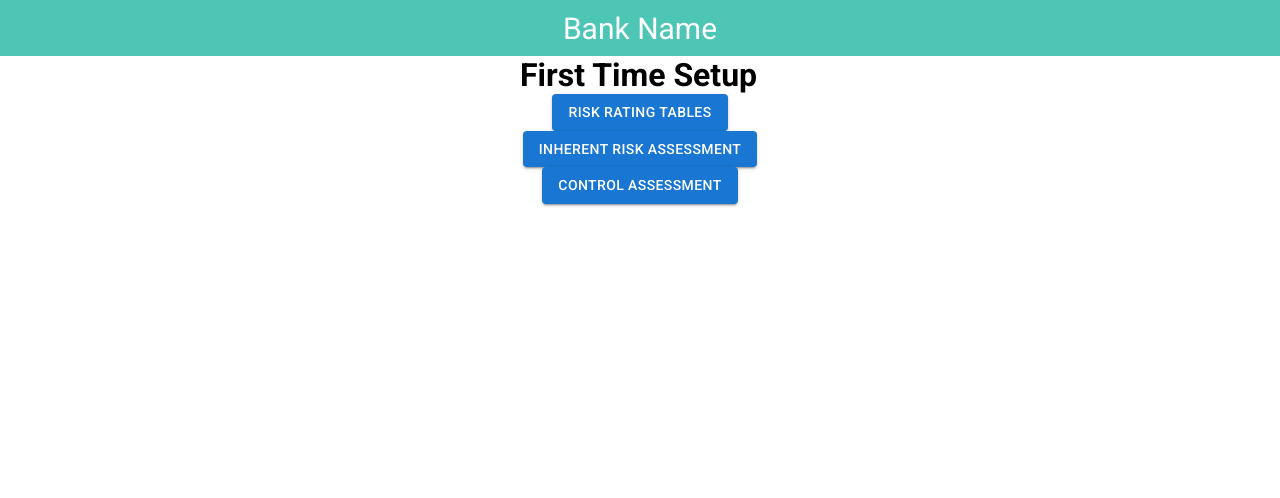
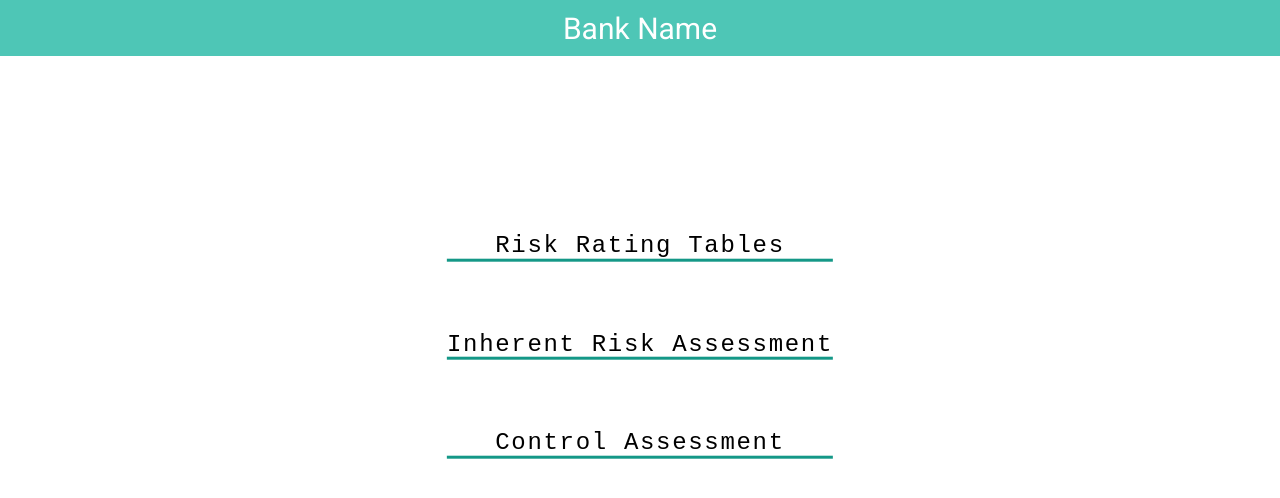
Before and after one commit to Naeem2111/LawFirmApp, a React (Create React App) app: page /home in a window 1280 px wide. Shown: the top 498 px of the page. Built offline with nearby package versions, Linux system fonts and the light colour scheme.

Commit message:
Added styling to settings-first-setup screen

```diff
--- a/src/Pages/Home/Home.jsx
+++ b/src/Pages/Home/Home.jsx
@@ -1,19 +1,30 @@
 import './Home.scss'
-import { Button } from '@mui/material'
 import { Link } from 'react-router-dom'
 const Home = () => {
   return (
     <div className="home">
-      <h1>First Time Setup</h1>
+      {/* <h1>First Time Setup</h1> */}
       <div className="buttons">
-        <Link to="/risktables" className="btnRiskRatingTables" style={{ textDecoration: 'none' }}>
-          <Button variant="contained">Risk Rating Tables</Button>
+        <Link to="/risktables" className="btnRiskRatingTables">
+          <span class="text">Risk Rating Tables</span>
+          <span class="line -right"></span>
+          <span class="line -top"></span>
+          <span class="line -left"></span>
+          <span class="line -bottom"></span>
         </Link>
-        <Link to="/irasettings" classname="btnIRASettings" style={{ textDecoration: 'none' }}>
-          <Button variant="contained">Inherent Risk Assessment</Button>
+        <Link to="/irasettings" classname="btnIRASettings">
+          <span class="text">Inherent Risk Assessment</span>
+          <span class="line -right"></span>
+          <span class="line -top"></span>
+          <span class="line -left"></span>
+          <span class="line -bottom"></span>
         </Link>
-        <Link to="/casettings" classname="btnCASettings" style={{ textDecoration: 'none' }}>
-          <Button variant="contained">Control Assessment</Button>
+        <Link to="/casettings" classname="btnCASettings">
+          <span class="text">Control Assessment</span>
+          <span class="line -right"></span>
+          <span class="line -top"></span>
+          <span class="line -left"></span>
+          <span class="line -bottom"></span>
         </Link>
       </div>
     </div>
--- a/src/Pages/Home/Home.scss
+++ b/src/Pages/Home/Home.scss
@@ -1,20 +1,139 @@
+$thick: 3px;
+$pad: 0.7em;
+$extra: calc(#{$pad} * 1.2);
+$color: #149887;
+
 .home {
-  display: block;
-  margin-left: auto;
-  margin-right: auto;
-  width: 30vh;
-  height: 100%;
+  background: white;
+  text-align: center;
+  display: flex;
+	min-height: 80vh;
+	flex-direction: column;
+	justify-content: center;
+	align-items: center;
+  a {
+    color: black;
+    text-decoration: none;
+    padding: $pad $extra;
+    display: block;
+    border: $thick solid transparent;
+    position: relative;
+    font-size: 1.5em;
+    cursor: pointer;
+    letter-spacing: 0.07em;
+    position: flex;
+    left: 50%;
+    top: 50%;
+    transform: translate(-50%, -50%);
+    margin-bottom: 4vh;
 
-  .buttons {
-    flex: 1;
-    display: flex;
-    flex-direction: column;
-    align-items: center;
-    justify-content: center;
+    .text {
+      // padding: 0 0.3em;
+      font-family: proxima-nova, monospace;
+      transform: translate3d(0, $pad, 0);
+      display: block;
+      transition: transform 0.4s cubic-bezier(0.2, 0, 0, 1) 0.4s;
+    }
 
-    [type^='button'] {
-      text-decoration: none !important;
-      width: 100%;
+    &:after {
+      position: absolute;
+      content: '';
+      bottom: -$thick;
+      left: $extra;
+      right: $extra;
+      height: $thick;
+      background: $color;
+      // z-index: -1;
+      transition: transform 0.8s cubic-bezier(1, 0, 0.37, 1) 0.2s,
+        right 0.2s cubic-bezier(0.04, 0.48, 0, 1) 0.6s,
+        left 0.4s cubic-bezier(0.04, 0.48, 0, 1) 0.6s;
+      transform-origin: left;
+    }
+  }
+
+  .line {
+    position: absolute;
+    background: $color;
+
+    &.-right,
+    &.-left {
+      width: $thick;
+      bottom: -$thick;
+      top: -$thick;
+      transform: scale3d(1, 0, 1);
+    }
+
+    &.-top,
+    &.-bottom {
+      height: $thick;
+      left: -$thick;
+      right: -$thick;
+      transform: scale3d(0, 1, 1);
+    }
+
+    &.-right {
+      right: -$thick;
+      transition: transform 0.1s cubic-bezier(1, 0, 0.65, 1.01) 0.23s;
+      transform-origin: top;
+    }
+
+    &.-top {
+      top: -$thick;
+      transition: transform 0.08s linear 0.43s;
+      transform-origin: left;
+    }
+
+    &.-left {
+      left: -$thick;
+      transition: transform 0.08s linear 0.51s;
+      transform-origin: bottom;
+    }
+
+    &.-bottom {
+      bottom: -$thick;
+      transition: transform 0.3s cubic-bezier(1, 0, 0.65, 1.01);
+      transform-origin: right;
+    }
+  }
+
+  a:hover,
+  a:active {
+    .text {
+      transform: translate3d(0, 0, 0);
+      transition: transform 0.6s cubic-bezier(0.2, 0, 0, 1) 0.4s;
+    }
+
+    &:after {
+      transform: scale3d(0, 1, 1);
+      right: -$thick;
+      left: -$thick;
+      transform-origin: right;
+      transition: transform 0.2s cubic-bezier(1, 0, 0.65, 1.01) 0.17s,
+        right 0.2s cubic-bezier(1, 0, 0.65, 1.01), left 0s 0.3s;
+    }
+
+    .line {
+      transform: scale3d(1, 1, 1);
+
+      &.-right {
+        transition: transform 0.1s cubic-bezier(1, 0, 0.65, 1.01) 0.2s;
+        transform-origin: bottom;
+      }
+
+      &.-top {
+        transition: transform 0.08s linear 0.4s;
+        transform-origin: right;
+      }
+
+      &.-left {
+        transition: transform 0.08s linear 0.48s;
+        transform-origin: top;
+      }
+
+      &.-bottom {
+        transition: transform 0.5s cubic-bezier(0, 0.53, 0.29, 1) 0.56s;
+        transform-origin: left;
+      }
     }
   }
 }
```
Also changed, not shown: 1 other file (tests, documents, lock files or other folders).
